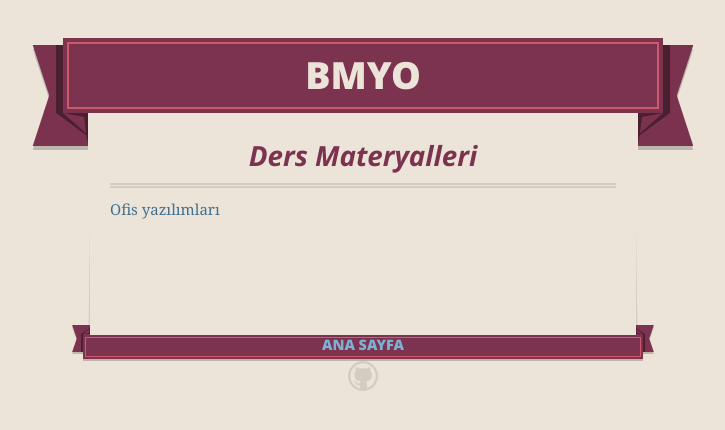
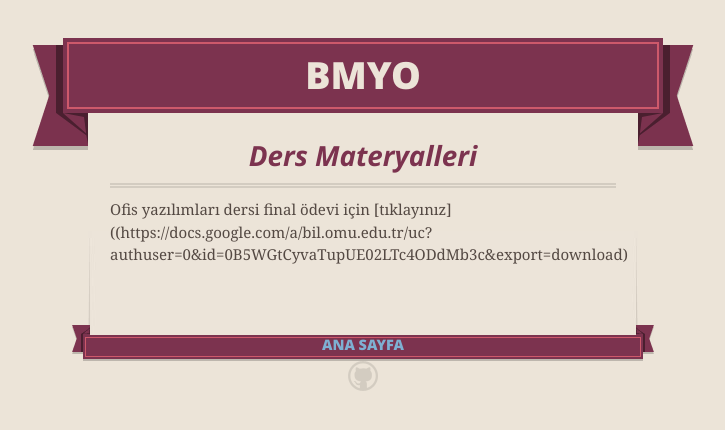
Before and after one commit to gkayhan/gkayhan.github.io, a Jekyll site: the page built from bmyo/index.md, in a window 1280 px wide. Shown: the top 430 px of the page, without its empty margins (277-1002 px from the left). Built offline with Jekyll 4.4.1, drawn with Linux system fonts in a browser that asks for light colours; nearby versions of some CDN libraries; Markdown is read by kramdown in place of the engine named in the settings.

Commit message:
Update index.md

```diff
--- a/bmyo/index.md
+++ b/bmyo/index.md
@@ -5,4 +5,5 @@ title: BMYO
 
 #  Ders Materyalleri
 
-[Ofis yazılımları](https://docs.google.com/a/bil.omu.edu.tr/uc?authuser=0&id=0B5WGtCyvaTupUE02LTc4ODdMb3c&export=download)
+Ofis yazılımları dersi final ödevi için
+[tıklayınız]((https://docs.google.com/a/bil.omu.edu.tr/uc?authuser=0&id=0B5WGtCyvaTupUE02LTc4ODdMb3c&export=download)
```
